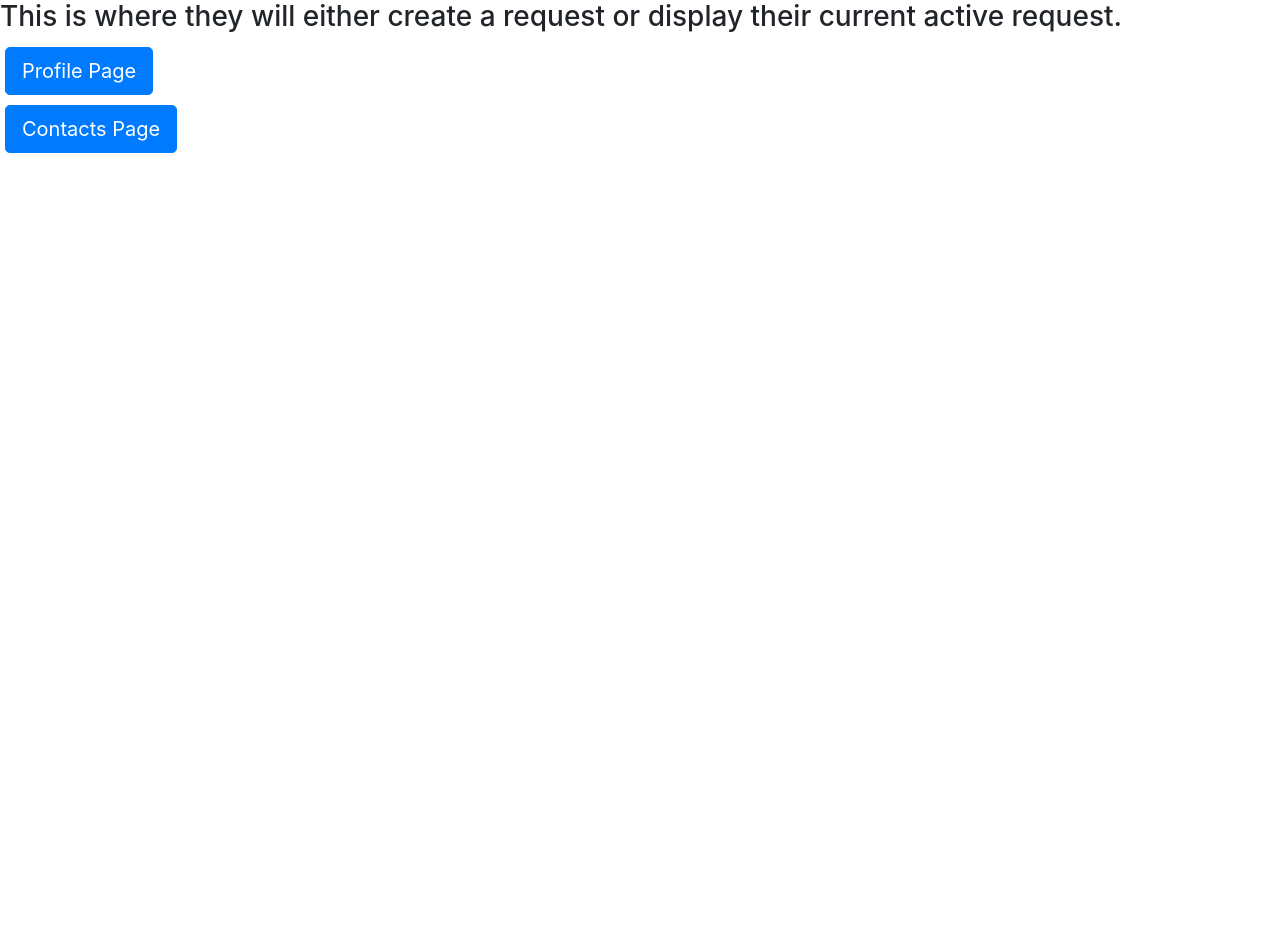
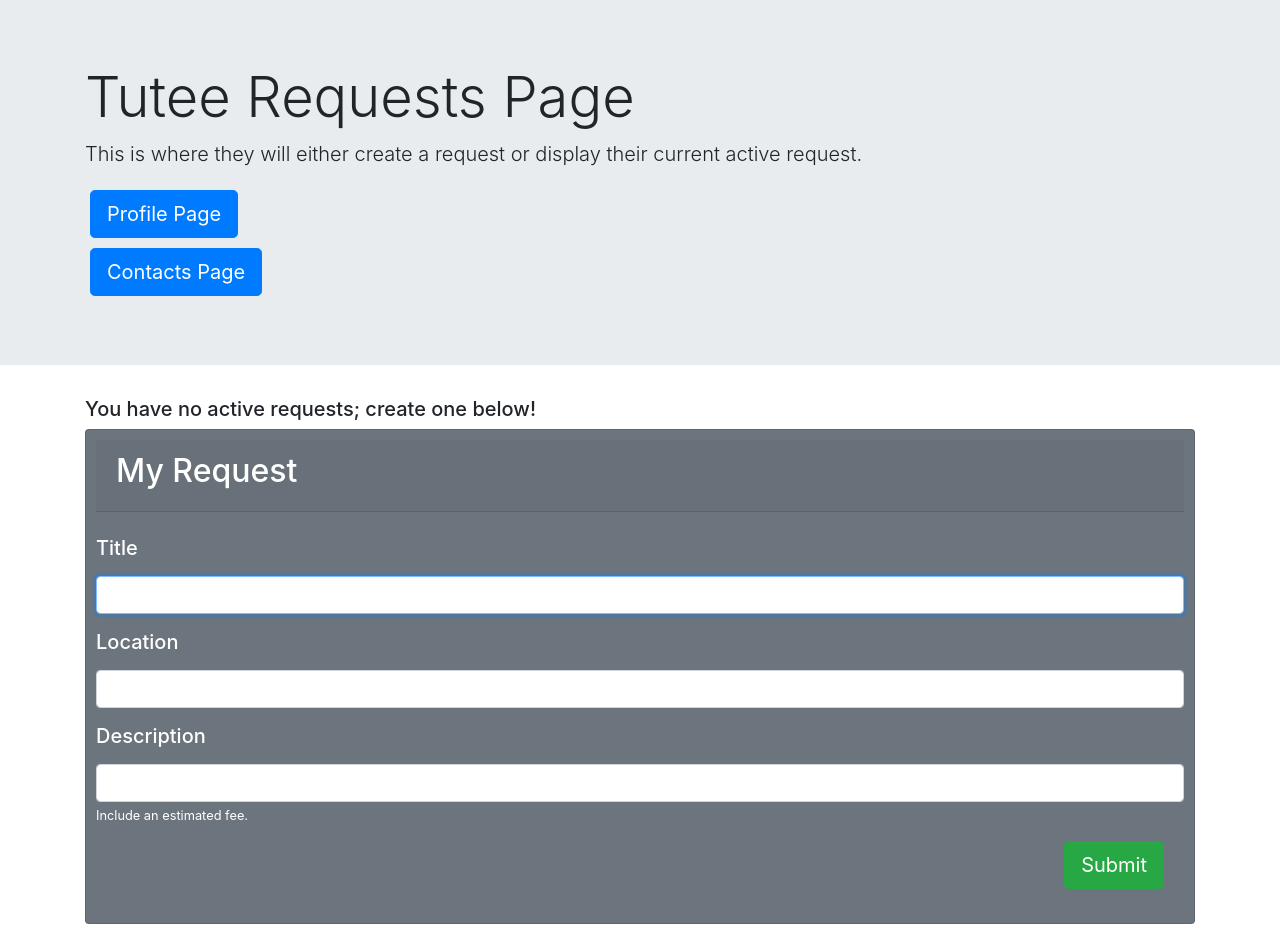
Before and after one commit to quinnlewis98/QuickTutor, a Django app: template app/templates/app/myRequest.html in a window 1280 px wide. Before the commit the page ends 153 px from the top, so only its background shows below. Run offline with Django 3.2, Linux system fonts and the light colour scheme; the template is opened without the code that fills it, so the values that code supplies are empty; some libraries are stand-ins or nearby versions.

Commit message:
a lot of small touchups, main new feature is request creation page

```diff
--- a/app/models.py
+++ b/app/models.py
@@ -17,8 +17,8 @@ class Request(models.Model):
     location = models.CharField(max_length=50)  # the location of the tutee (as specified by the tutee)
     pub_date = models.DateTimeField('date published')  # when it was published
     description = models.CharField(max_length=1000)  # a description written by the tutee
+    user = models.CharField(max_length=100)
     # need a field to track the list of tutors that have offered their help
-    # maybe need a field for proposed price?
     def __str__(self):
         return self.title
 
--- a/app/templates/app/feed.html
+++ b/app/templates/app/feed.html
@@ -17,7 +17,7 @@
     {% if requests_list %}
         <ul>
         {% for request in requests_list %}
-            <li>{{ request.title }}</li>
+            <li>{{ request.title }} | from {{ request.user }}</li>
         {% endfor %}
         </ul>
     {% else %}
--- a/app/templates/app/myRequest.html
+++ b/app/templates/app/myRequest.html
@@ -5,16 +5,53 @@
     <meta charset="utf-8">
     <meta name="viewport" content="width=device-width, initial-scale=1, shrink-to-fit=no">
 
+    <!-- Our CSS -->
+    <link rel="stylesheet" type="text/css" href="../../static/app/style.css">
     <!-- Bootstrap CSS -->
     <link rel="stylesheet" href="https://stackpath.bootstrapcdn.com/bootstrap/4.4.1/css/bootstrap.min.css" integrity="sha384-Vkoo8x4CGsO3+Hhxv8T/Q5PaXtkKtu6ug5TOeNV6gBiFeWPGFN9MuhOf23Q9Ifjh" crossorigin="anonymous">
 
     <title>My Request</title>
   </head>
   <body>
-    <h3>This is where they will either create a request or display their current active request.</h3>
-    <button type="button" style="margin:5px;" class="btn btn-primary btn-lg" onclick="location.href = 'http://localhost:8000/profile/';">Profile Page</button><br>
-    <button type="button" style="margin:5px;" class="btn btn-primary btn-lg" onclick="location.href = 'http://localhost:8000/contacts/';">Contacts Page</button><br>
+    <div class="jumbotron jumbotron-fluid">
+      <div class="container">
+        <h1 class="display-4">Tutee Requests Page</h1>
+        <p class="lead">This is where they will either create a request or display their current active request.</p>
+        <button type="button" style="margin:5px;" class="btn btn-primary btn-lg" onclick="location.href = 'http://localhost:8000/profile/';">Profile Page</button><br>
+        <button type="button" style="margin:5px;" class="btn btn-primary btn-lg" onclick="location.href = 'http://localhost:8000/contacts/';">Contacts Page</button><br>
+      </div>
+    </div>
 
+    <!-- If they have no active requests... -->
+    <div class="container">
+      <h5>You have no active requests; create one below!</h5>
+      <div class="row">
+        <div class="col-sm-12">
+          <div class="card text-white bg-secondary" style="padding:10px">
+                        <div class="card-header">
+                            <h2>My Request</h2>
+                        </div> <br>
+                        <form action="/myRequest/" method="post">
+                          {% csrf_token %}
+                            <div class="form-group">
+                                <label for="title"><h5>Title</h5></label>
+                                <input id="title" class="form-control" type="text" name="title" maxlength="100" required autofocus>
+                            </div>
+                            <div class="form-group">
+                                    <label for="location"><h5>Location</h5></label>
+                                    <input id="location" class="form-control" type="text" name="location" maxlength="50" required>
+                            </div>
+                            <div class="form-group">
+                                <label for="description"><h5>Description</h5></label>
+                                <input id="description" class="form-control" type="text" name="description" maxlength="300" required>
+                                <small class="form-text text-white">Include an estimated fee.</small>
+                            </div>
+                            <input type="submit" value="Submit" class="btn btn-success btn-lg" style="float:right; margin:0px 20px"/>
+                        </form> <br>
+          </div>
+        </div>
+      </div>
+    </div> <br>
     <!-- Optional JavaScript -->
     <!-- jQuery first, then Popper.js, then Bootstrap JS -->
     <script src="https://code.jquery.com/jquery-3.4.1.slim.min.js" integrity="sha384-J6qa4849blE2+poT4WnyKhv5vZF5SrPo0iEjwBvKU7imGFAV0wwj1yYfoRSJoZ+n" crossorigin="anonymous"></script>
```
Also changed, not shown: app/forms.py (+4 -6 lines), app/templates/app/redirect.html (+15 -4 lines), app/views.py (+51 -14 lines), app/migrations/0008_request_user.py (added), app/static/app/style.css (added).
